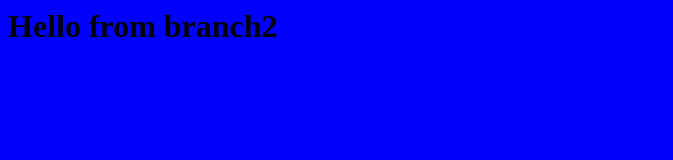
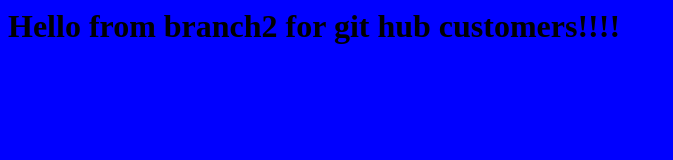
Before and after one commit to sachinsachi/temp1, a plain HTML site: page index.html in a window 1280 px wide. Shown: the whole page, without its empty margins (0-673 px from the left). Drawn offline with Linux system fonts and the light colour scheme.

Commit message:
changes to text

```diff
--- a/index.html
+++ b/index.html
@@ -1,6 +1,6 @@
 <html>
    <body bgcolor="blue">
-<h1>Hello from branch2</h1>
+<h1>Hello from branch2 for git hub customers!!!!</h1>
 
    </body>
 </html>
```
